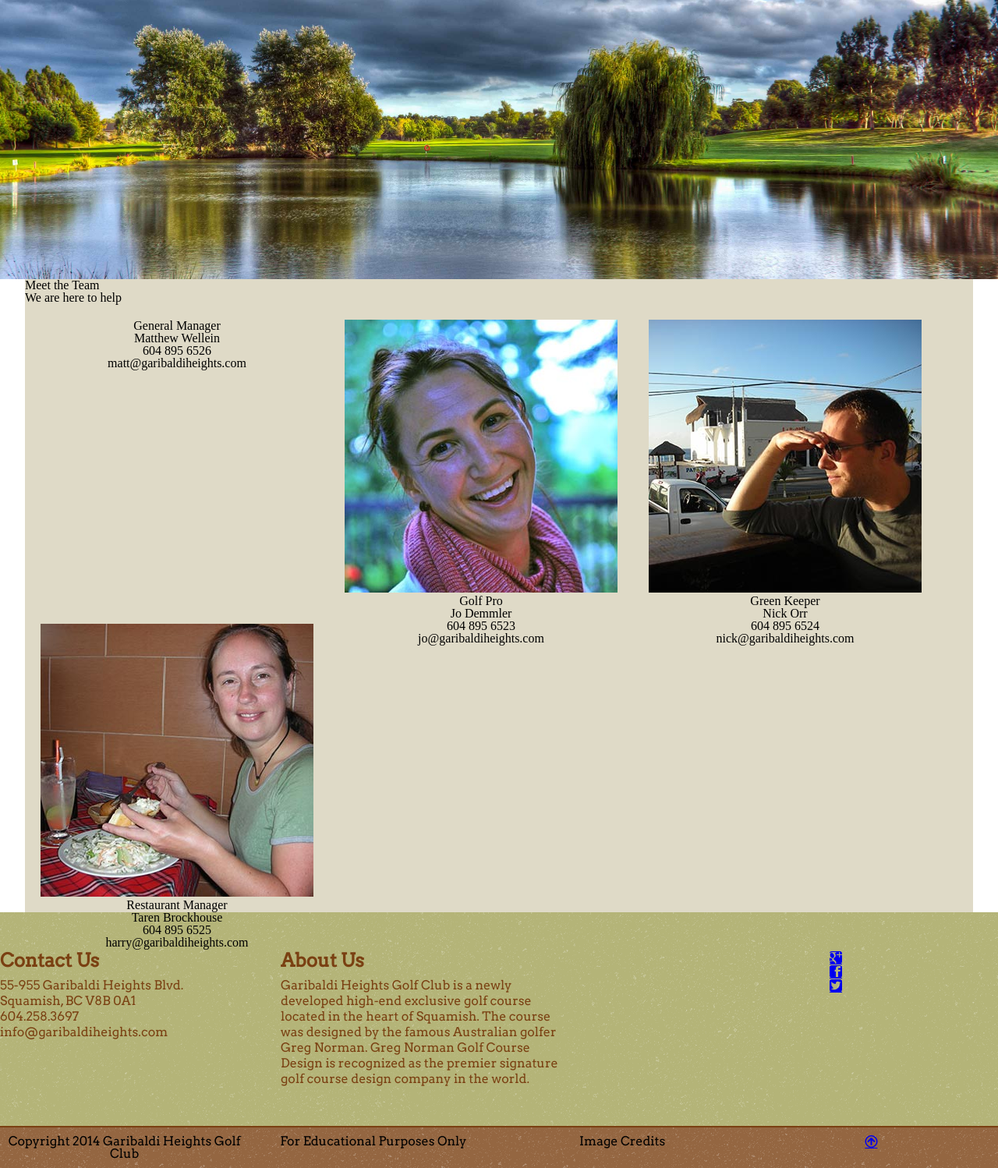
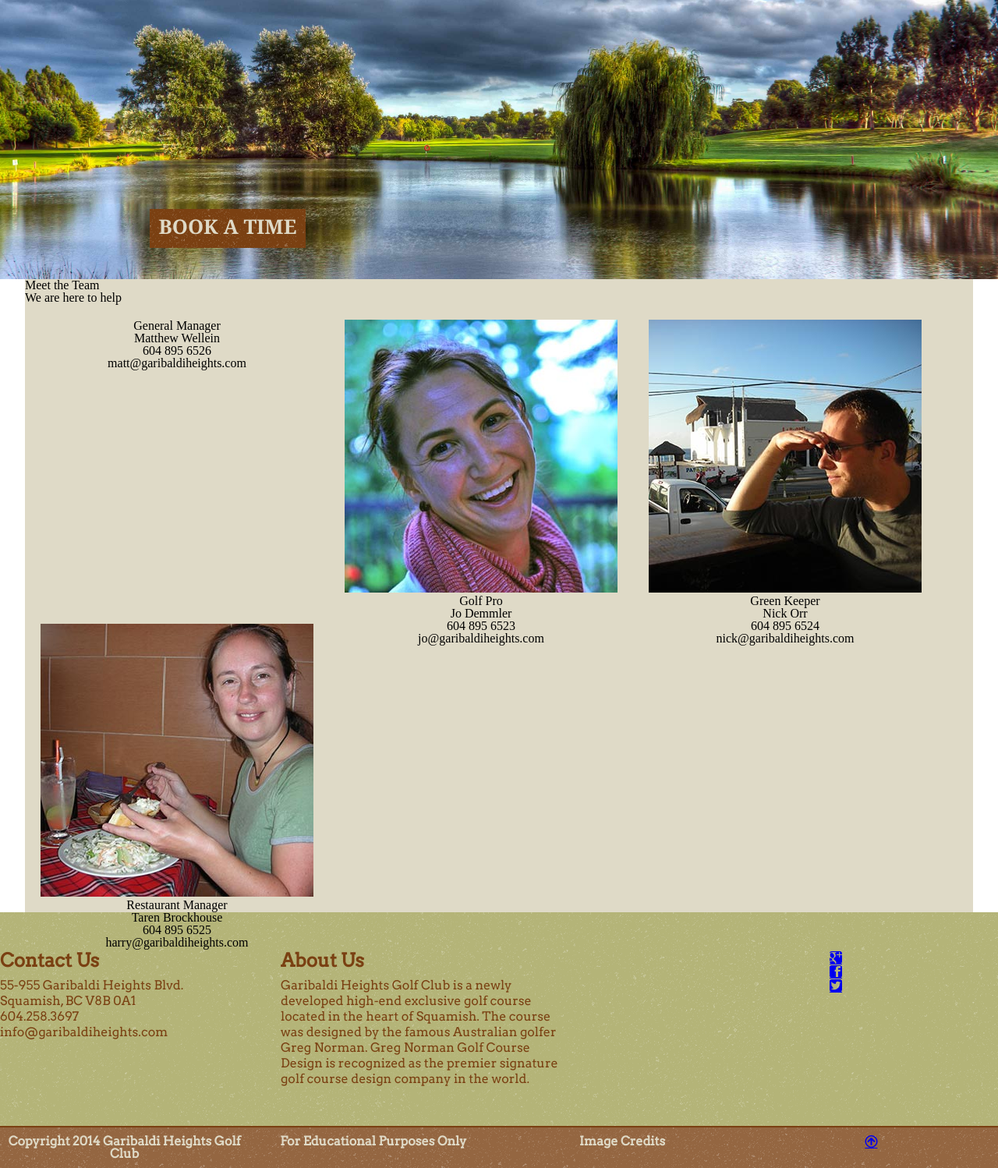
Before and after one commit to jdemmler/garibaldi_heights, a PHP site: page /contact_us.php in a window 1280 px wide. Shown: the part 91-1589 px from the top of the page at 78% size. Run offline with PHP 8.4, Linux system fonts and the light colour scheme.

Commit message:
hero images complete

```diff
--- a/contact_us.php
+++ b/contact_us.php
@@ -11,8 +11,11 @@
 ?>
 <!doctype html>
 
-<section class="course_info_hero">
-	<img class="hp_bg_img" src="images/stormy_golf.jpg"
+<section class="course_info_hero hp_img_relative">
+	<img class="hp_bg_img" src="images/stormy_golf.jpg">
+	<article class="book_tee_time">
+		<h2>Book a Time</h2>
+	</article><!-- end book_tee_time -->
 </section><!-- end course section hero -->
 
 
--- a/styles/footer.css
+++ b/styles/footer.css
@@ -56,10 +56,12 @@
 /* lower footer */
 
 .lower_footer {
-	background-color: rgba(122,64,18,0.8);
+	background-color: rgba(122, 64, 18,0.8);
 	background-image: url(../images/asfalt-light.png);
 	padding-top: 10px;
 	padding-bottom: 10px;
+	color: 	 #DFDAC7;
+	font-weight: bold;
 
 }
 
```
Also changed, not shown: course_information.php (+6 -2 lines), location.php (+5 -2 lines).
